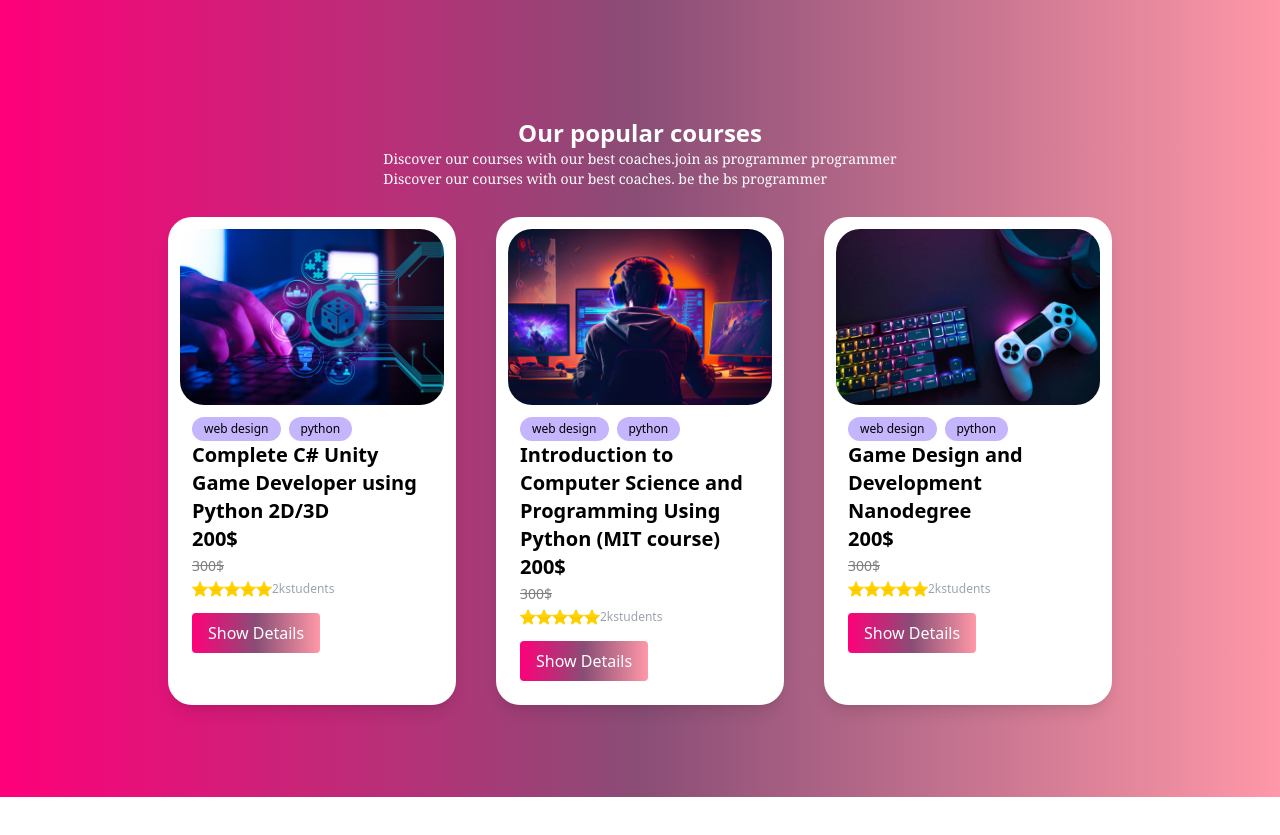
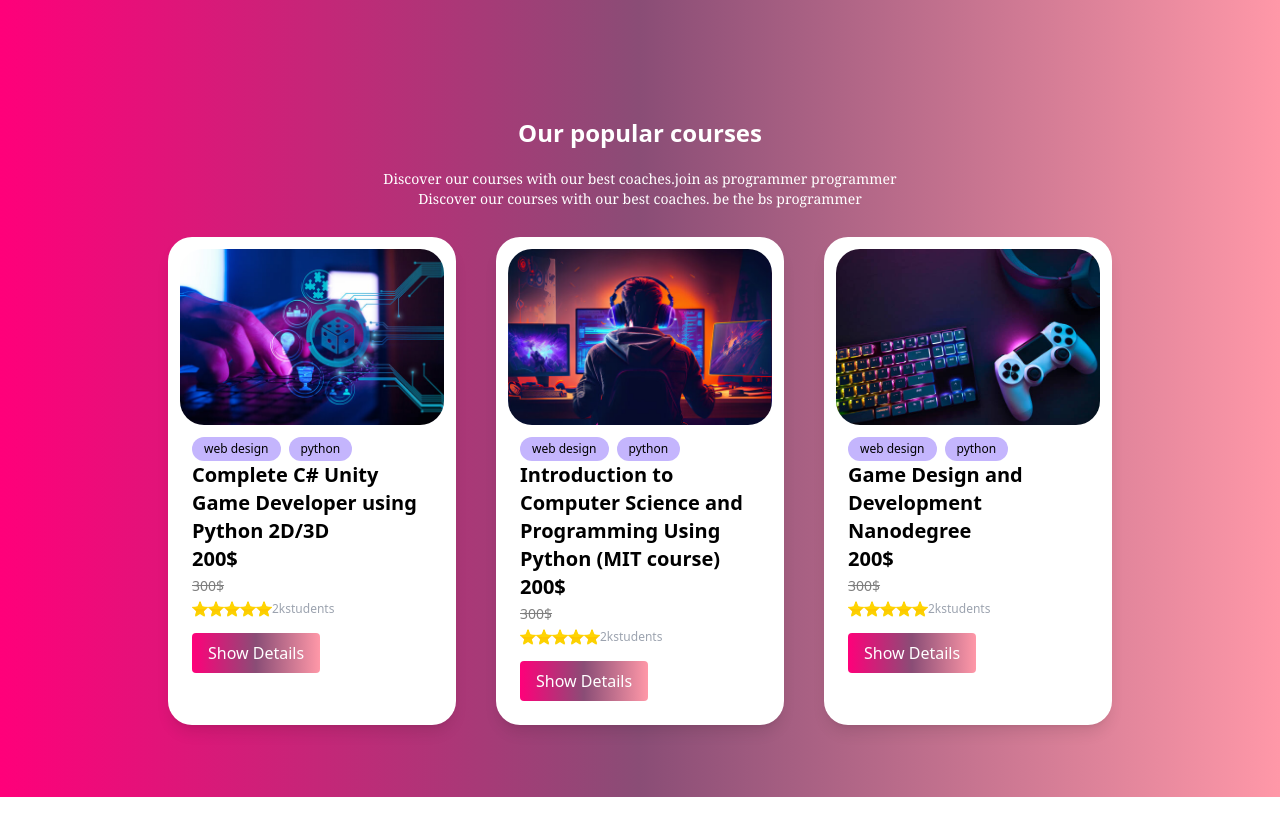
Before and after one commit to safaehamri/tailwind-project-last, a website: page index.html in a window 1280 px wide. Shown: the part 1379-2214 px from the top of the page. Drawn offline with nearby package versions, Linux system fonts and the light colour scheme.

Commit message:
centre title

```diff
--- a/index.html
+++ b/index.html
@@ -215,9 +215,9 @@
 
     <section class="p-9 min-w-screen min-h-screen gap-10  bg-gradient-to-r from-gradient-start via-gradient-mid to-gradient-end flex items-center justify-center">
         <div class="p-2 flex flex-col">
-            <div class="flex flex-col items-center justify-center text-white m-7">
-                <h1 class="text-2xl font-semibold">Our popular courses</h1>
-                <p class="text-sm font-serif">Discover our courses with our best coaches.join as programmer programmer
+            <div class="flex flex-col items-center justify-center text-white m-7 spacing-x-8">
+                <h1 class="text-2xl font-semibold my-5">Our popular courses</h1>
+                <p class="text-sm font-serif text-center">Discover our courses with our best coaches.join as programmer programmer
                     </br> <span class="text-center">Discover our courses with our best coaches. be the bs programmer</span>
                 </p>
             </div>
```
